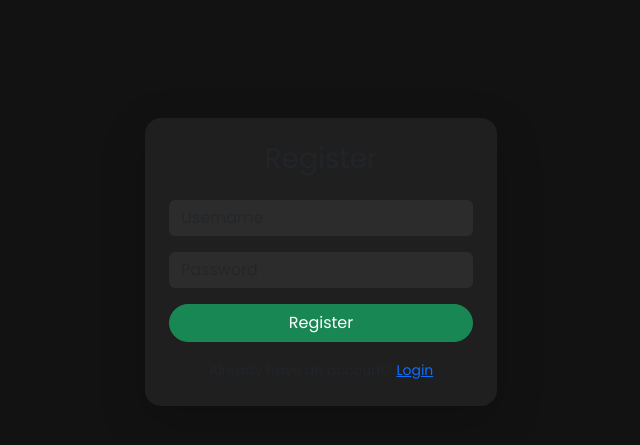
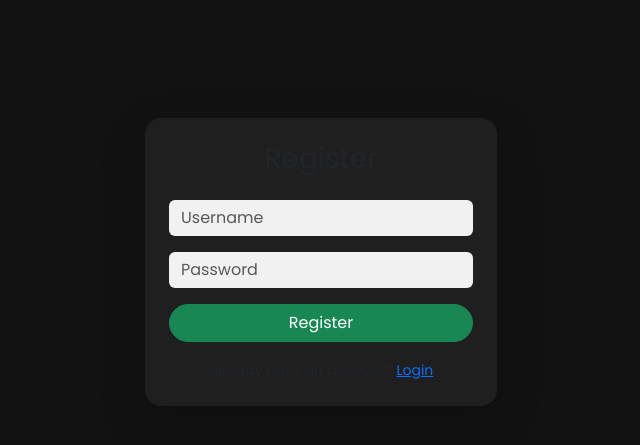
Before and after one commit to kirito6205/anime-recommendation-system, a Flask app: page /register in a window 1280 px wide. Shown: the part 154-599 px from the top of the page, without its empty margins (319-959 px from the left). Run offline with Flask 3, Linux system fonts and the light colour scheme.

Commit message:
style.css

```diff
--- a/static/style.css
+++ b/static/style.css
@@ -14,7 +14,7 @@ body {
     box-shadow: 0 8px 16px rgba(0, 255, 255, 0.2);
 }
 input.form-control {
-    background-color: #2c2c2c;
+    background-color: #f1f1f1;
     border: none;
     color: #f0f0f0;
 }
```
